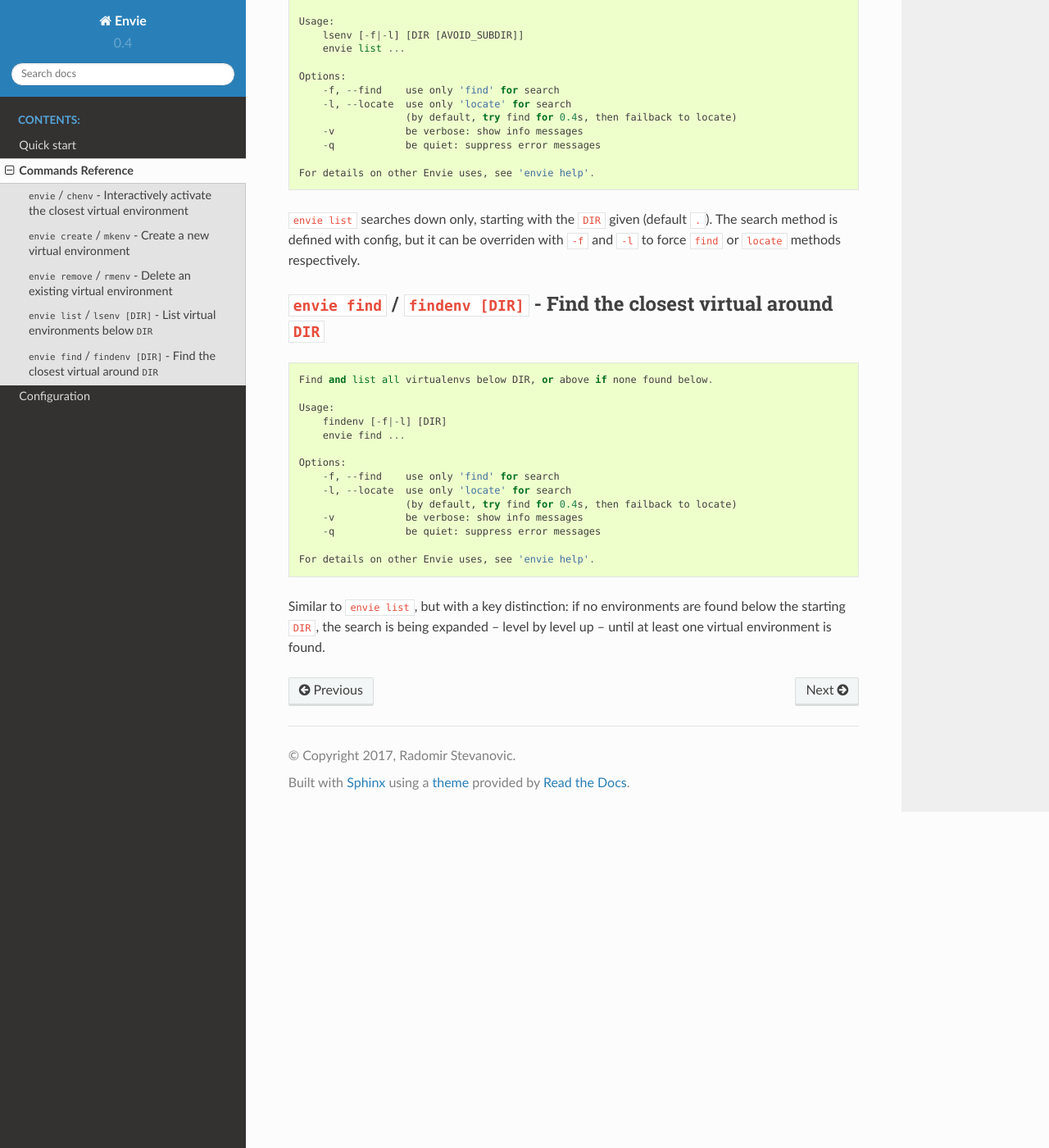
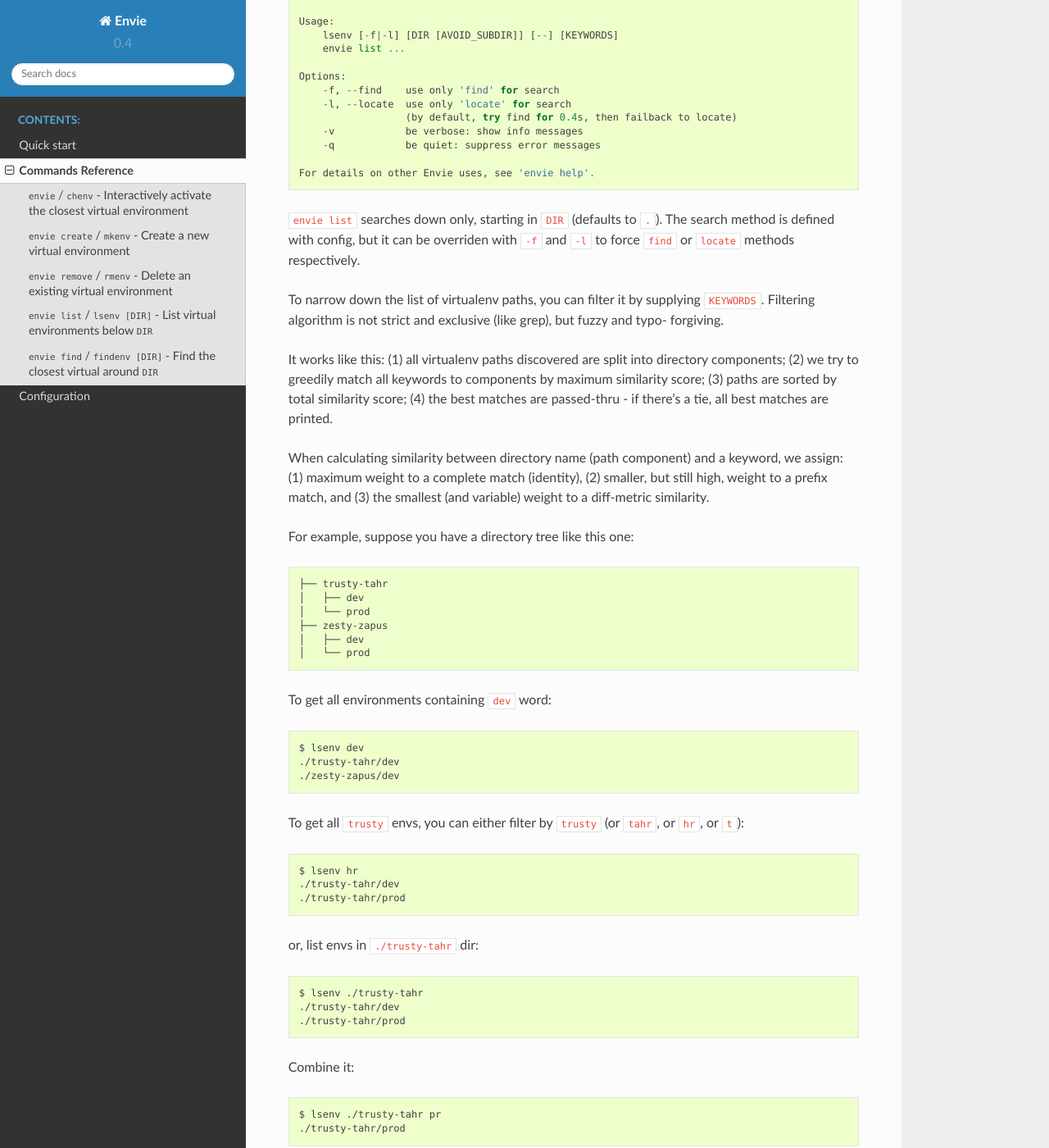
Before and after one commit to randomir/envie, a Sphinx documentation site: the page built from docs/commands.rst, in a window 1280 px wide and 1400 px high, scrolled down 2532 px. Shown: the whole window at 82% size. Built offline with Sphinx 7.4.7 and the Read the Docs theme 2.0.0, drawn with Linux system fonts in a browser that asks for light colours; some of the changed text lies outside the part shown.

Commit message:
updated docs: mainly lsenv/findenv keyword filtering syntax

```diff
--- a/docs/commands.rst
+++ b/docs/commands.rst
@@ -128,10 +128,10 @@ env, simply destroy it with ``rmenv -f``.
 
 ::
 
-    Find and list all virtualenvs under DIR.
+    Find and list all virtualenvs under DIR, optionally filtered by KEYWORDS.
 
     Usage:
-        lsenv [-f|-l] [DIR [AVOID_SUBDIR]]
+        lsenv [-f|-l] [DIR [AVOID_SUBDIR]] [--] [KEYWORDS]
         envie list ...
 
     Options:
@@ -144,9 +144,68 @@ env, simply destroy it with ``rmenv -f``.
     For details on other Envie uses, see 'envie help'.
 
 
-``envie list`` searches down only, starting with the ``DIR`` given (default ``.``).
+``envie list`` searches down only, starting in ``DIR`` (defaults to ``.``).
 The search method is defined with config, but it can be overriden with ``-f``
 and ``-l`` to force ``find`` or ``locate`` methods respectively.
+
+To narrow down the list of virtualenv paths, you can filter it by supplying ``KEYWORDS``.
+Filtering algorithm is not strict and exclusive (like grep), but fuzzy and typo- forgiving.
+
+It works like this: (1) all virtualenv paths discovered are split into directory components;
+(2) we try to greedily match all keywords to components by maximum similarity score;
+(3) paths are sorted by total similarity score; (4) the best matches are passed-thru - if
+there's a tie, all best matches are printed.
+
+When calculating similarity between directory name (path component) and a keyword, we
+assign: (1) maximum weight to a complete match (identity), (2) smaller, but still high, weight
+to a prefix match, and (3) the smallest (and variable) weight to a diff-metric similarity.
+
+For example, suppose you have a directory tree like this one::
+
+    ├── trusty-tahr
+    │   ├── dev
+    │   └── prod
+    ├── zesty-zapus
+    │   ├── dev
+    │   └── prod
+
+To get all environments containing ``dev`` word:
+
+.. code-block:: bash
+
+    $ lsenv dev
+    ./trusty-tahr/dev
+    ./zesty-zapus/dev
+
+To get all ``trusty`` envs, you can either filter by ``trusty`` (or ``tahr``, or ``hr``, or ``t``):
+
+.. code-block:: bash
+
+    $ lsenv hr
+    ./trusty-tahr/dev
+    ./trusty-tahr/prod
+
+or, list envs in ``./trusty-tahr`` dir:
+
+.. code-block:: bash
+
+    $ lsenv ./trusty-tahr
+    ./trusty-tahr/dev
+    ./trusty-tahr/prod
+
+Combine it:
+
+.. code-block:: bash
+
+    $ lsenv ./trusty-tahr pr
+    ./trusty-tahr/prod
+
+or with several keywords:
+
+.. code-block:: bash
+
+    $ lsenv z d
+    ./zesty-zapus/dev
 
 
 
@@ -156,9 +215,10 @@ and ``-l`` to force ``find`` or ``locate`` methods respectively.
 ::
 
     Find and list all virtualenvs below DIR, or above if none found below.
+    List of virtualenv paths returned is optionally filtered by KEYWORDS.
 
     Usage:
-        findenv [-f|-l] [DIR]
+        findenv [-f|-l] [DIR] [--] [KEYWORDS]
         envie find ...
 
     Options:
@@ -174,3 +234,6 @@ and ``-l`` to force ``find`` or ``locate`` methods respectively.
 Similar to ``envie list``, but with a key distinction: if no environments are
 found below the starting ``DIR``, the search is being expanded -- level by level
 up -- until at least one virtual environment is found.
+
+Description of discovery methods (``--find``/``--locate``), as well as keywords
+filtering behaviour given for ``envie list``/``lsenv`` apply here also.
--- a/docs/intro.rst
+++ b/docs/intro.rst
@@ -37,7 +37,7 @@ Start with ``envie help``
         envie [OPTIONS] [DIR] [KEYWORDS]
         envie SCRIPT
         envie {create [ENV] | remove | list [DIR] | find [DIR] | go [KEYWORDS] |
-               python [SCRIPT] | run CMD | config | index | help}
+               python [SCRIPT] | run CMD | config | index | help | --version}
 
     Commands:
         python SCRIPT  run Python SCRIPT in the closest environment
@@ -52,7 +52,7 @@ Start with ``envie help``
         find [DIR]     like 'list', but also look above, until env found (alias for findenv)
 
         config         interactively configure Envie
-        index          (re-)index virtualenvs under /
+        index          (re-)index virtualenvs under custom basedir (default: $HOME)
         help           this help
 
     The first form is basically an alias for 'chenv -v [DIR] [KEYWORDS]'. It interactively
```
